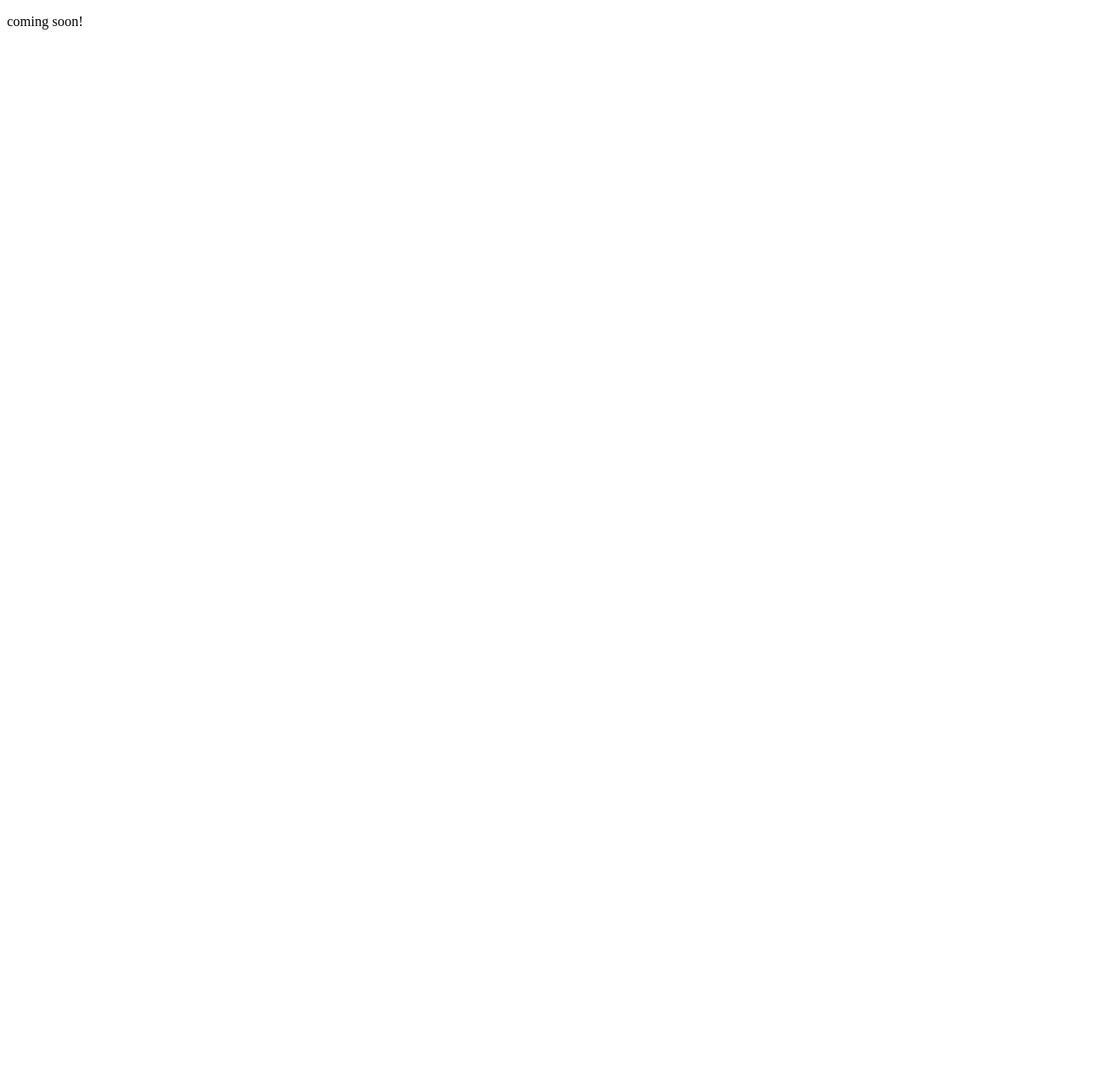
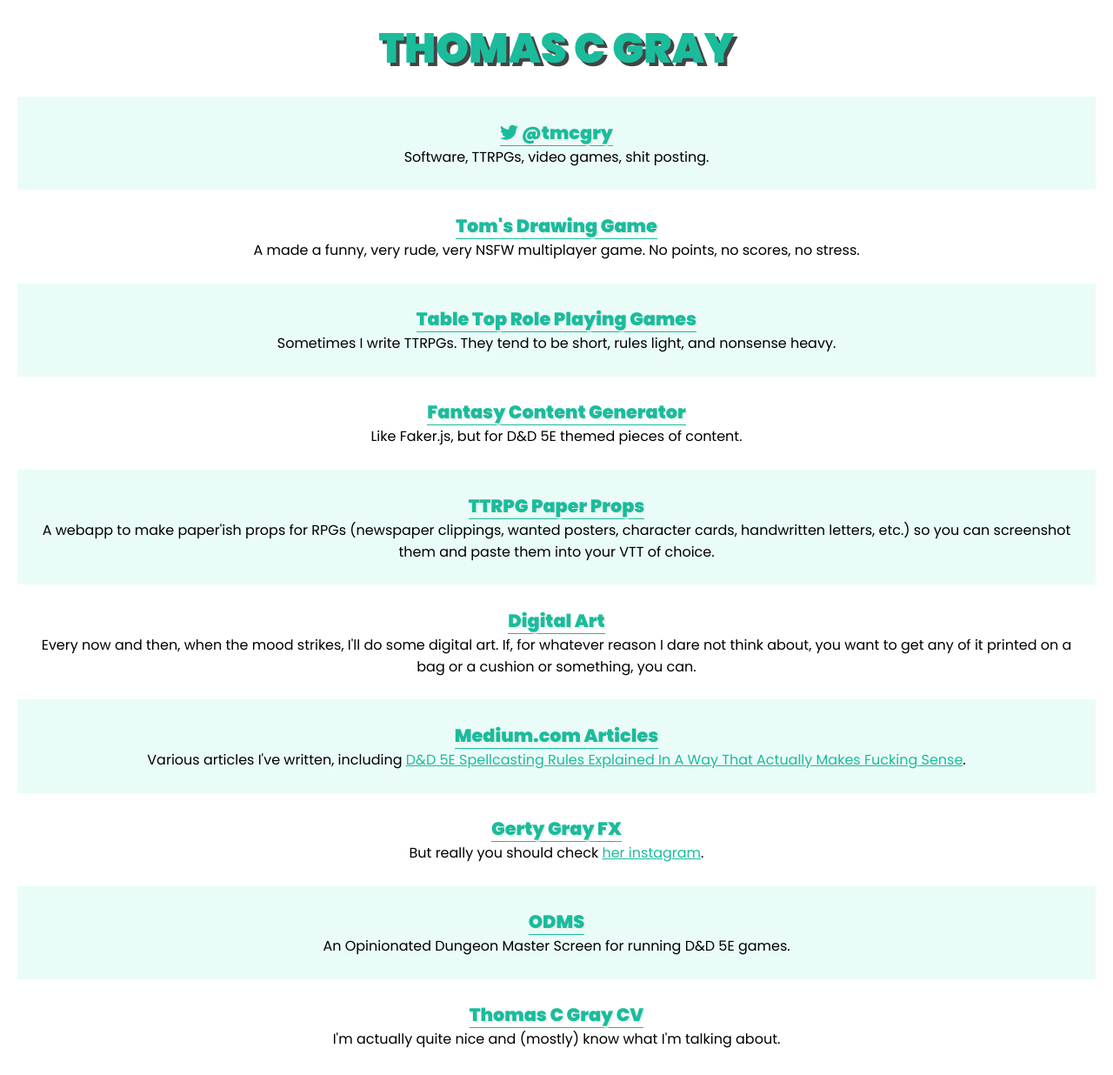
Before and after one commit to thomascgray/tomg.cool, a plain HTML site: page index.html in a window 1280 px wide. Shown: the whole page at 87% size. Before the commit the page ends 800 px from the top, so only its background shows below. Drawn offline with Linux system fonts and the light colour scheme.

Commit message:
use my personal site template

```diff
--- a/index.html
+++ b/index.html
@@ -1,12 +1,200 @@
 <!DOCTYPE html>
 <html lang="en">
   <head>
-    <meta charset="UTF-8" />
-    <meta http-equiv="X-UA-Compatible" content="IE=edge" />
-    <meta name="viewport" content="width=device-width, initial-scale=1.0" />
-    <title>tomg.cool</title>
+    <meta charset="utf-8" />
+    <meta name="viewport" content="width=device-width,initial-scale=1" />
+
+    <title>THOMAS C GRAY</title>
+    <link rel="preconnect" href="https://fonts.gstatic.com" />
+    <link
+      href="https://fonts.googleapis.com/css2?family=Poppins:wght@400;900&display=swap"
+      rel="stylesheet"
+    />
+    <style>
+      * {
+        font-family: "Poppins", sans-serif;
+        padding: 0;
+        margin: 0;
+        font-size: 1em;
+      }
+
+      html {
+        height: 100%;
+        background-color: #fff;
+      }
+
+      body {
+        text-align: center;
+        padding: 20px;
+      }
+
+      h1 {
+        font-size: 3em;
+        margin-bottom: 0.4em;
+        text-shadow: 4px 4px #444;
+        font-weight: 900;
+      }
+
+      a {
+        text-decoration: underline;
+      }
+
+      a:hover {
+        color: #2c3e50;
+      }
+
+      li > a {
+        font-weight: 700;
+        font-size: 1.3em;
+        text-shadow: 2px 2px #eee;
+        text-decoration: none;
+      }
+
+      li {
+        list-style: none;
+        padding: 1.6em 1em;
+      }
+
+      ::selection {
+        background: #fd79a8; /* WebKit/Blink Browsers */
+      }
+    </style>
+
+    <script>
+      const colourPairs = {
+        red: ["#e74c3c", "#c0392b", "#fbe5e2"],
+        blue: ["#3498db", "#2980b9", "#f0f7fc"],
+        purple: ["#9b59b6", "#8e44ad", "#f7f2f9"],
+        orange: ["#e67e22", "#d35400", "#fcf2e8"],
+        green: ["#2ecc71", "#27ae60", "#edfbf3"],
+        turquoise: ["#1abc9c", "#16a085", "#eafcf8"],
+      };
+
+      const colourScheme =
+        Object.keys(colourPairs)[
+          Math.floor(Math.random() * Object.keys(colourPairs).length)
+        ];
+
+      document.head.insertAdjacentHTML(
+        "beforeend",
+        `
+        <style>
+          h1 { color: ${colourPairs[colourScheme][0]}; }
+          a { color: ${colourPairs[colourScheme][0]}; }
+          a:hover { color: ${colourPairs[colourScheme][1]}; }
+
+          li > a { border-bottom: 1px solid ${colourPairs[colourScheme][0]}; }
+
+          li:nth-of-type(odd) { background: ${colourPairs[colourScheme][2]}; }
+        </style>
+      `
+      );
+    </script>
+
+    <script
+      src="https://kit.fontawesome.com/1d1167be13.js"
+      crossorigin="anonymous"
+    ></script>
   </head>
-  <body>
-    <p>coming soon!</p>
+
+  <body class="p-4">
+    <h1>THOMAS C GRAY</h1>
+
+    <ul class="space-y-6">
+      <li>
+        <a target="_blank" href="https://twitter.com/tmcgry"
+          ><i class="fab fa-twitter"></i> @tmcgry</a
+        >
+        <p>Software, TTRPGs, video games, shit posting.</p>
+      </li>
+
+      <li>
+        <a target="_blank" href="https://tomsdrawinggame.co.uk/"
+          >Tom's Drawing Game</a
+        >
+        <p>
+          A made a funny, very rude, very NSFW multiplayer game. No points, no
+          scores, no stress.
+        </p>
+      </li>
+
+      <li>
+        <a target="_blank" href="https://thunderchild15.itch.io/"
+          >Table Top Role Playing Games</a
+        >
+        <p>
+          Sometimes I write TTRPGs. They tend to be short, rules light, and
+          nonsense heavy.
+        </p>
+      </li>
+
+      <li>
+        <a target="_blank" href="https://fcgui.netlify.app/"
+          >Fantasy Content Generator</a
+        >
+        <p>Like Faker.js, but for D&D 5E themed pieces of content.</p>
+      </li>
+
+      <li>
+        <a target="_blank" href="https://ttrpg-paper-props.netlify.app/"
+          >TTRPG Paper Props</a
+        >
+        <p>
+          A webapp to make paper'ish props for RPGs (newspaper clippings, wanted
+          posters, character cards, handwritten letters, etc.) so you can
+          screenshot them and paste them into your VTT of choice.
+        </p>
+      </li>
+
+      <li>
+        <a
+          target="_blank"
+          href="https://www.redbubble.com/people/thunderchild15/explore?asc=u&page=1&sortOrder=recent"
+          >Digital Art</a
+        >
+        <p>
+          Every now and then, when the mood strikes, I'll do some digital art.
+          If, for whatever reason I dare not think about, you want to get any of
+          it printed on a bag or a cushion or something, you can.
+        </p>
+      </li>
+
+      <li>
+        <a target="_blank" href="https://medium.com/@tom.c.gray"
+          >Medium.com Articles</a
+        >
+        <p>
+          Various articles I've written, including
+          <a
+            target="_blank"
+            href="https://medium.com/@tom.c.gray/d-d-5e-spellcasting-rules-explained-in-a-way-that-actually-makes-f-king-sense-5a8c33d378da"
+            >D&D 5E Spellcasting Rules Explained In A Way That Actually Makes
+            Fucking Sense</a
+          >.
+        </p>
+      </li>
+
+      <li>
+        <a target="_blank" href="https://alicegray.github.io/">Gerty Gray FX</a>
+        <p>
+          But really you should check
+          <a target="_blank" href="https://www.instagram.com/alicegertymu/"
+            >her instagram</a
+          >.
+        </p>
+      </li>
+
+      <li>
+        <a target="_blank" href="https://odms.netlify.app/">ODMS</a>
+        <p>An Opinionated Dungeon Master Screen for running D&D 5E games.</p>
+      </li>
+
+      <li>
+        <a target="_blank" href="http://thomascgray.github.io/"
+          >Thomas C Gray CV</a
+        >
+        <p>I'm actually quite nice and (mostly) know what I'm talking about.</p>
+      </li>
+    </ul>
   </body>
 </html>
```
